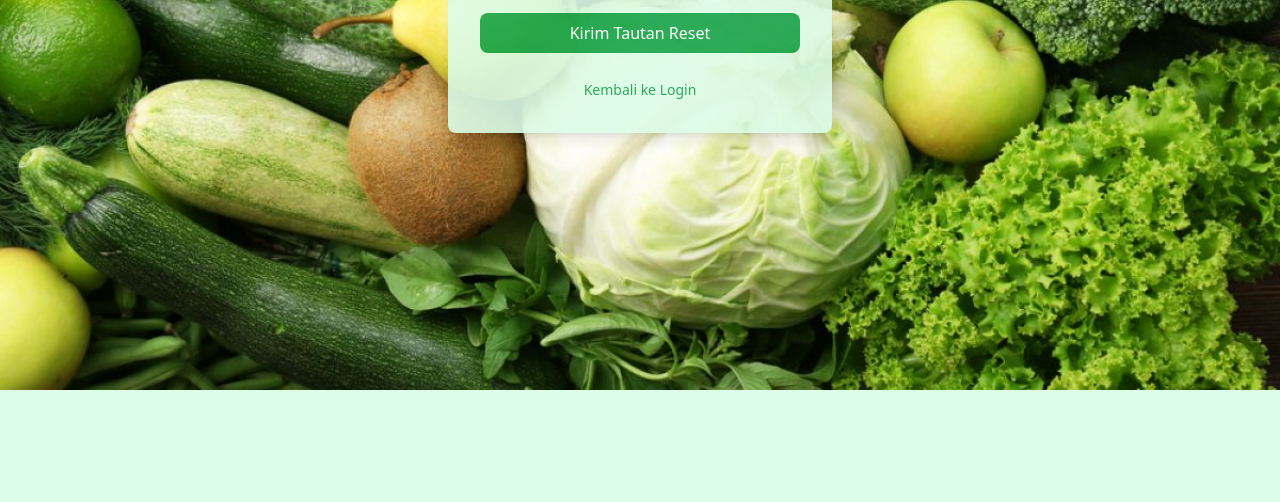
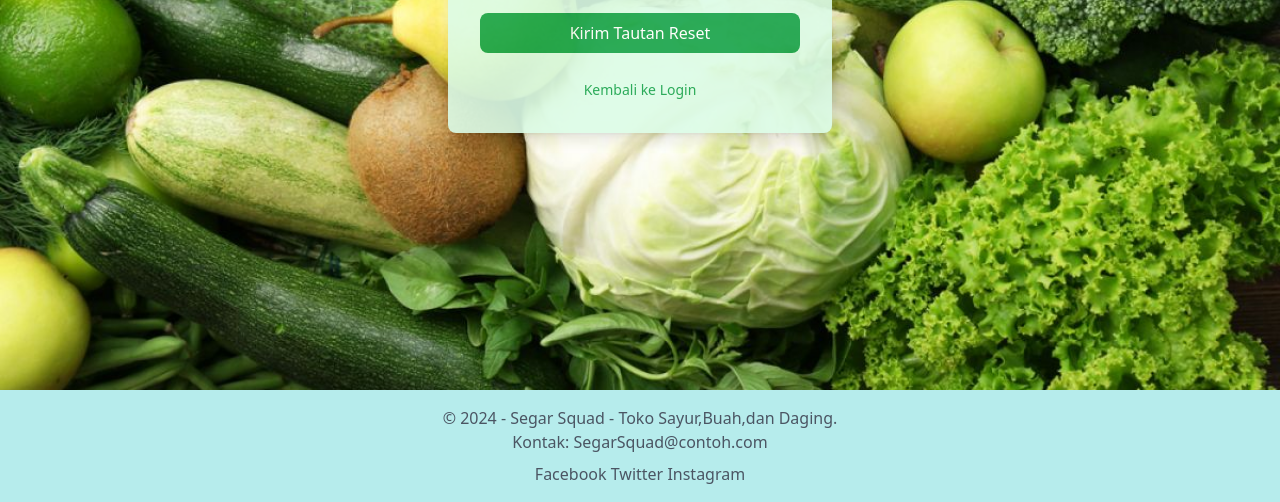
Before and after one commit to RizalRinaldiR/kelompok7, a website: page pages/lupapass.html in a window 1280 px wide. Shown: the part 490-992 px from the top of the page. Before the commit the page ends 880 px from the top, so only its background shows below. Drawn offline with nearby package versions, Linux system fonts and the light colour scheme.

Commit message:
Menambahkan Footer

```diff
--- a/pages/lupapass.html
+++ b/pages/lupapass.html
@@ -38,5 +38,17 @@
         </div>
     </div>
 
+    <footer class="bg-[#b6ecec] text-gray-600 py-4">
+        <div class="container mx-auto text-center">
+            <p>&copy; 2024 - Segar Squad - Toko Sayur,Buah,dan Daging.</p>
+            <p>Kontak: SegarSquad@contoh.com</p>
+            <div class="mt-2">
+                <a href="#" class="hover:text-yellow-300 transition">Facebook</a>
+                <a href="#" class="hover:text-yellow-300 transition">Twitter</a>
+                <a href="#" class="hover:text-yellow-300 transition">Instagram</a>
+            </div>
+        </div>
+    </footer>
+
 </body>
 </html>
```
Also changed, not shown: pages/login.html (+11 -0 lines), pages/register.html (+11 -0 lines).
